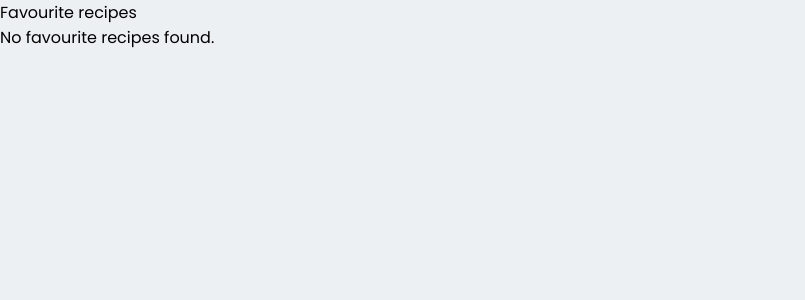
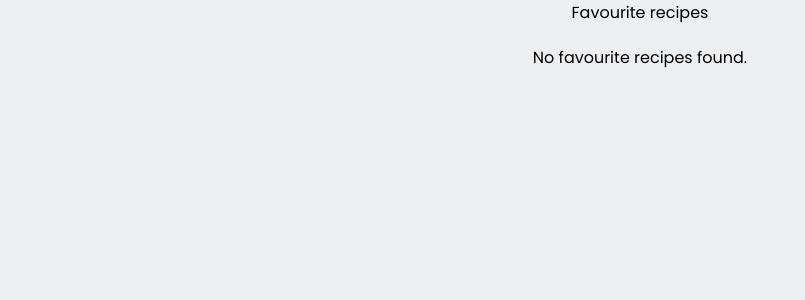
Before and after one commit to TaosifShaad/Recipe-Nest, a React (Vite) app: page /favourites in a window 1280 px wide. Shown: the top 300 px of the page, without its empty margins (0-805 px from the left). Built offline with nearby package versions, Linux system fonts and the light colour scheme.

Commit message:
add favorites functionalities

```diff
--- a/src/components/Favourites/Favourites.module.css
+++ b/src/components/Favourites/Favourites.module.css
@@ -0,0 +1,13 @@
+.favouritesContainer {
+    display: flex;
+    flex-direction: column;
+    align-items: center;
+    padding: 20px;
+    max-width: 70%;
+    margin: auto;
+    /* position: relative; */
+}
+
+.title {
+    text-align: center;
+}
--- a/src/components/Favourites/index.tsx
+++ b/src/components/Favourites/index.tsx
@@ -8,14 +8,16 @@ const index = () => {
 
   return (
     <>
-      <div>Favourite recipes</div>
+    <div className={styles.title}>Favourite recipes</div>
+    <div className={styles.favouritesContainer}>
       {favourites.length > 0 ? (
         favourites.map((recipe) => (
-          <RecipeCard key={recipe.id} recipeInfo={recipe} hideFavoritesFunctionalities={true} />
+          <RecipeCard key={recipe.id} recipeInfo={recipe}  />
         ))
       ) : (
         <p>No favourite recipes found.</p>
       )}
+    </div>
     </>
   )
 }
--- a/src/components/Recipe/Recipe.module.css
+++ b/src/components/Recipe/Recipe.module.css
@@ -20,7 +20,7 @@ input[type=text] {
     height: 43px;
     margin-top: -8px;
     /* background-size: 29px; */
-    margin-left: 17px;
+    margin-left: 25px;
 }
 
 .searchImg {
@@ -82,7 +82,8 @@ input[type=text] {
 .filterAndCard {
     display: flex;
     gap: 85px;
-    margin-left: 30px;
+    margin-left: -150px;
+    justify-content: center;
 }
 
 /* .filters {
--- a/src/components/RecipeCard/index.tsx
+++ b/src/components/RecipeCard/index.tsx
@@ -19,7 +19,7 @@ const index = ({ recipeInfo, hideFavoritesFunctionalities = false }) => {
 
     const handleFavoriteToggle = (() => {
         if (isFavorite) {
-            dispatch(removeFavorite(recipeInfo.id));
+            dispatch(removeFavorite({ id: recipeInfo.id }));
         } else {
             dispatch(addFavorite(recipeInfo));
         }
@@ -59,7 +59,7 @@ const index = ({ recipeInfo, hideFavoritesFunctionalities = false }) => {
                 </div>
             </div>
             {!hideFavoritesFunctionalities && (
-                <div className={styles.favouriteIcon} onClick={handleFavoriteToggle}>
+                <div className={styles.fav} onClick={handleFavoriteToggle}>
                     <FontAwesomeIcon icon={faHeart} color={isFavorite ? 'magenta' : 'white'} />
                 </div>
             )}
```
